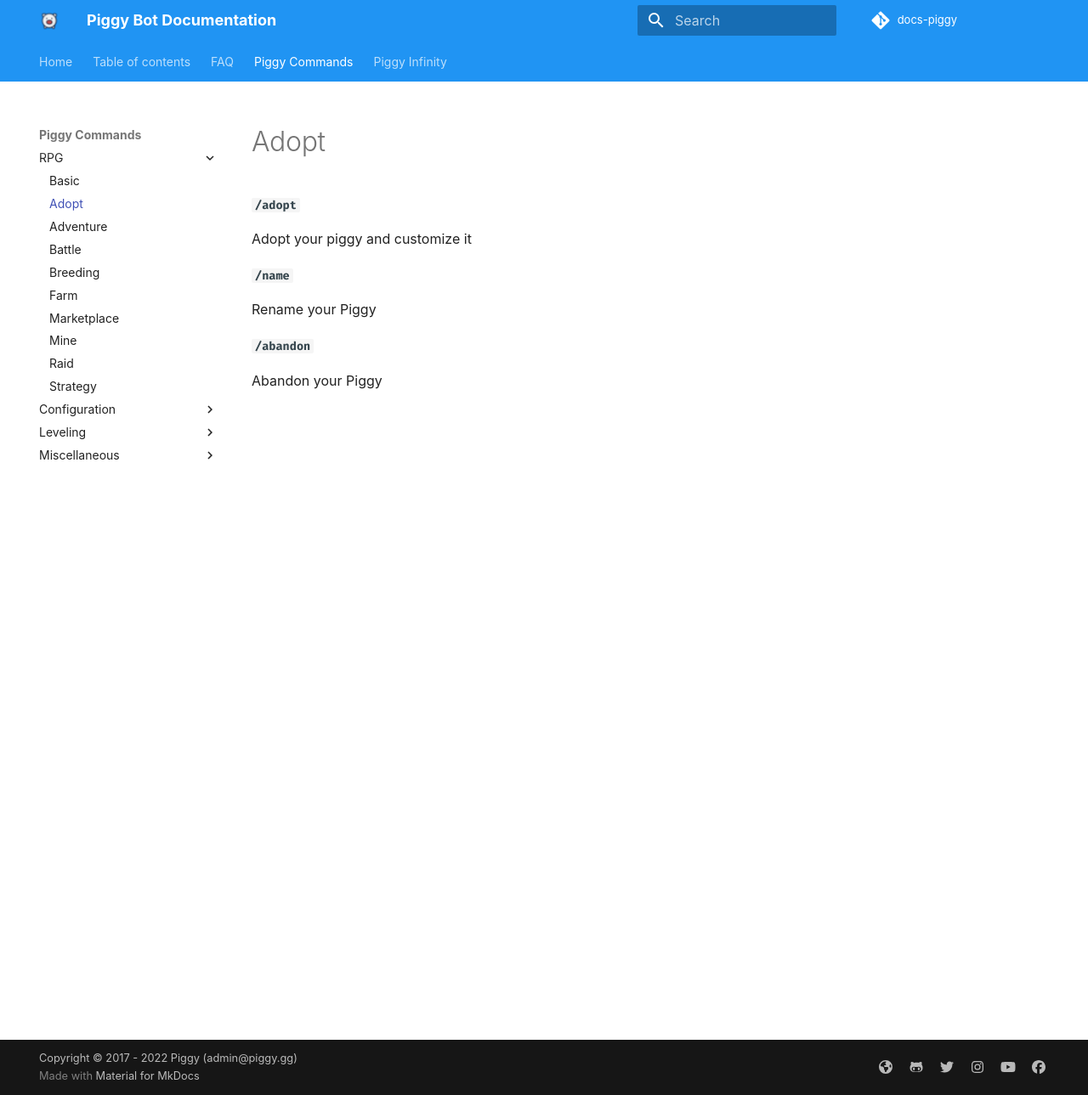
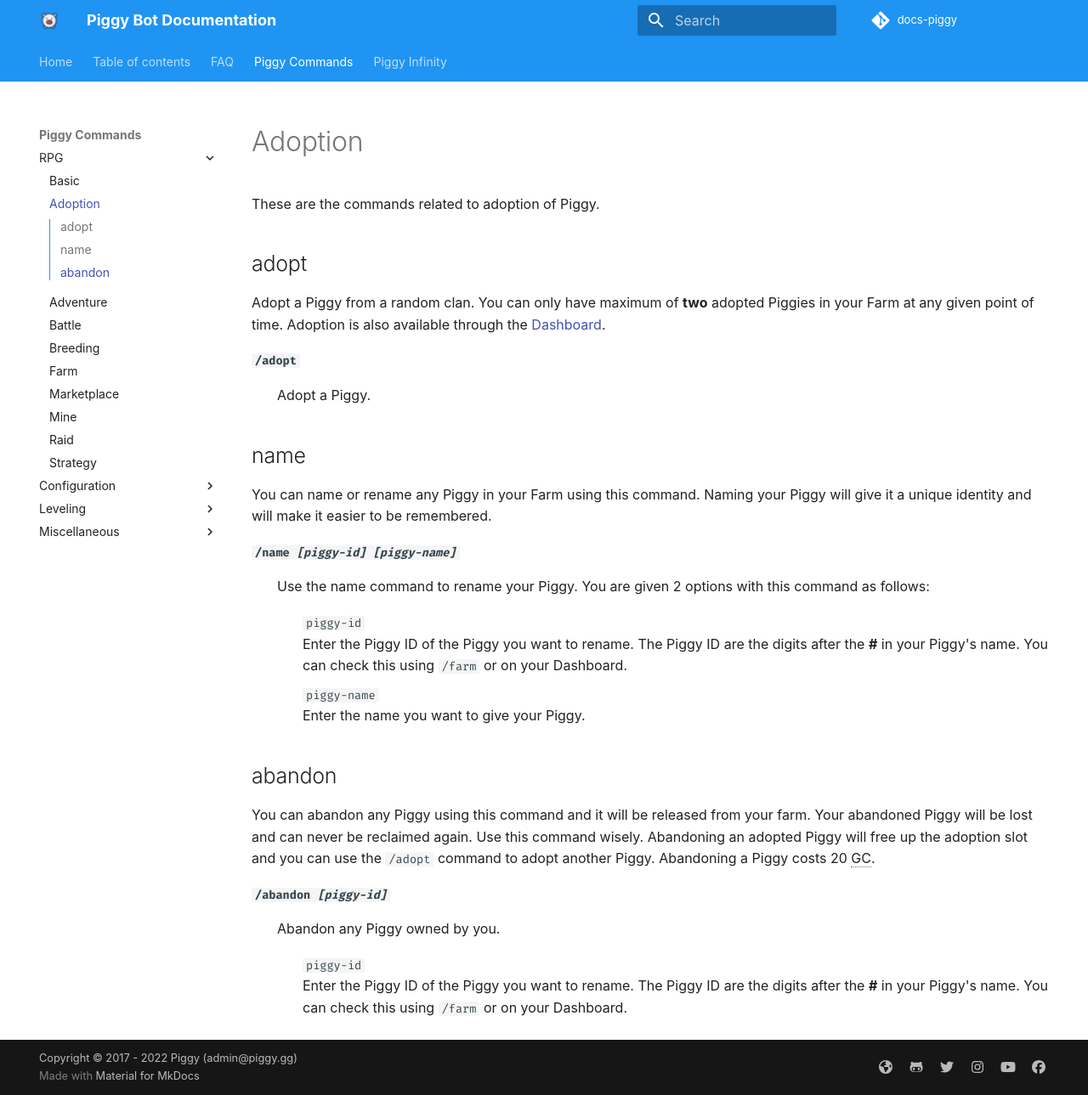
Before and after one commit to botlabs-gg/docs-piggy, an MkDocs documentation site: the page built from docs/Piggy-Commands/RPG/adoption.md, in a window 1280 px wide and 1289 px high. Shown: the whole window at 85% size. Built offline with MkDocs 1.6.1 and Material for MkDocs 9.7.7, drawn with Linux system fonts in a browser that asks for light colours; some web fonts are replaced; comment, search, counter and statistics services are not loaded.

Commit message:
Updated Adoption commands.

```diff
--- a/docs/Piggy-Commands/RPG/adoption.md
+++ b/docs/Piggy-Commands/RPG/adoption.md
@@ -1,14 +1,34 @@
-# Adopt
-__`/adopt`__
+# Adoption
+These are the commands related to adoption of Piggy.
 
-Adopt your piggy and customize it
+## adopt
+Adopt a Piggy from a random clan. You can only have maximum of <b>two</b> adopted Piggies in your Farm at any given point of time. Adoption is also available through the <a href="https://piggy.gg/my-piggy/piggy-farm/my-piggy">Dashboard</a>.
+<dl>
+<dt><code><b>/adopt</b></code>
+<dd>Adopt a Piggy.
+</dl>
 
 
-__`/name`__
+## name
+You can name or rename any Piggy in your Farm using this command. Naming your Piggy will give it a unique identity and will make it easier to be remembered.
+<dl>
+<dt><code><b>/name <i>[piggy-id] [piggy-name]</i></b></code>
+<dd>Use the name command to rename your Piggy. You are given 2 options with this command as follows:
+<ul style="list-style-type: none;">
+<li><code>piggy-id</code><br>
+Enter the Piggy ID of the Piggy you want to rename. The Piggy ID are the digits after the <b>#</b> in your Piggy's name. You can check this using <code>/farm</code> or on your Dashboard.
+<li><code>piggy-name</code><br>
+Enter the name you want to give your Piggy.
+</ul>
+</dl>
 
-Rename your Piggy
-
-
-__`/abandon`__
-
-Abandon your Piggy
+## abandon
+You can abandon any Piggy using this command and it will be released from your farm. Your abandoned Piggy will be lost and can never be reclaimed again. Use this command wisely. Abandoning an adopted Piggy will free up the adoption slot and you can use the <code>/adopt</code> command to adopt another Piggy. Abandoning a Piggy costs 20 <abbr title="Gold Coins">GC</abbr>.
+<dl>
+<dt><code><b>/abandon <i>[piggy-id]</i></b></code>
+<dd>Abandon any Piggy owned by you.
+<ul style="list-style-type: none;">
+<li><code>piggy-id</code><br>
+Enter the Piggy ID of the Piggy you want to rename. The Piggy ID are the digits after the <b>#</b> in your Piggy's name. You can check this using <code>/farm</code> or on your Dashboard.
+</ul>
+</dl>
```
Also changed, not shown: docs/Piggy-Commands/RPG/index.md (+1 -0 lines).
